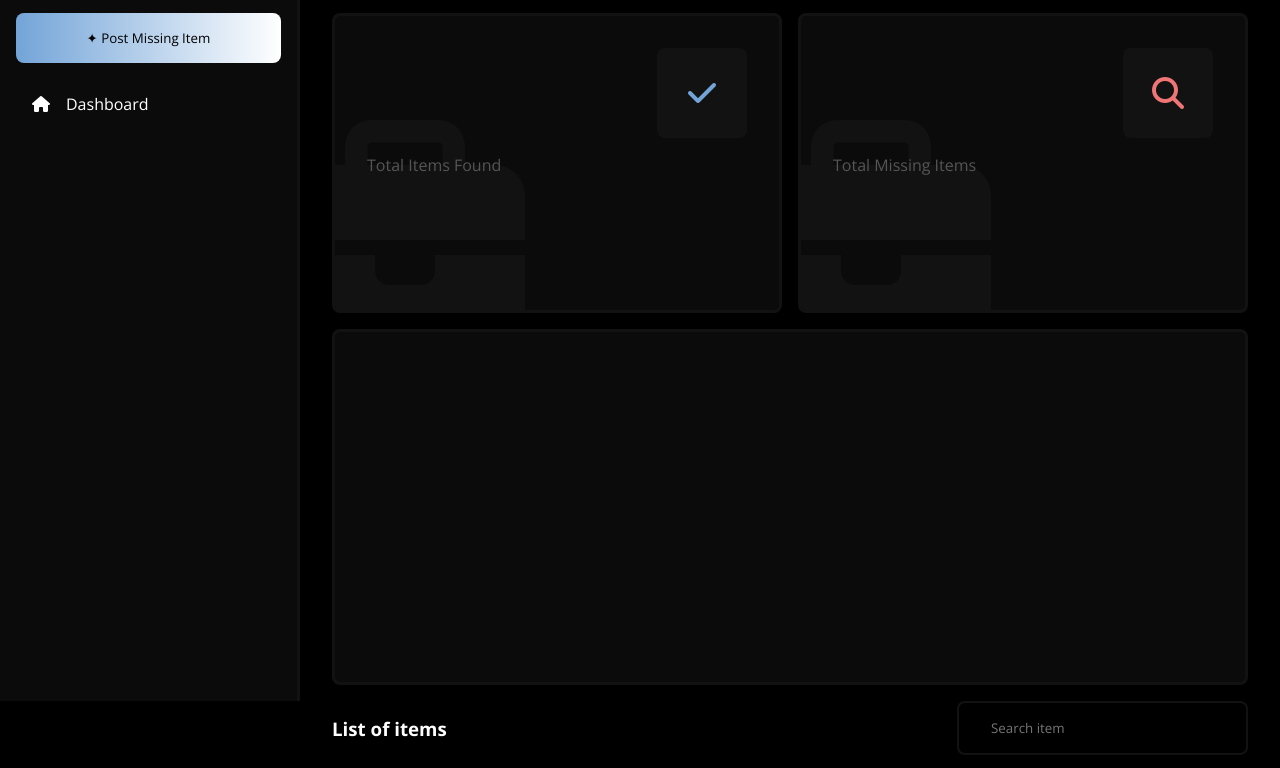
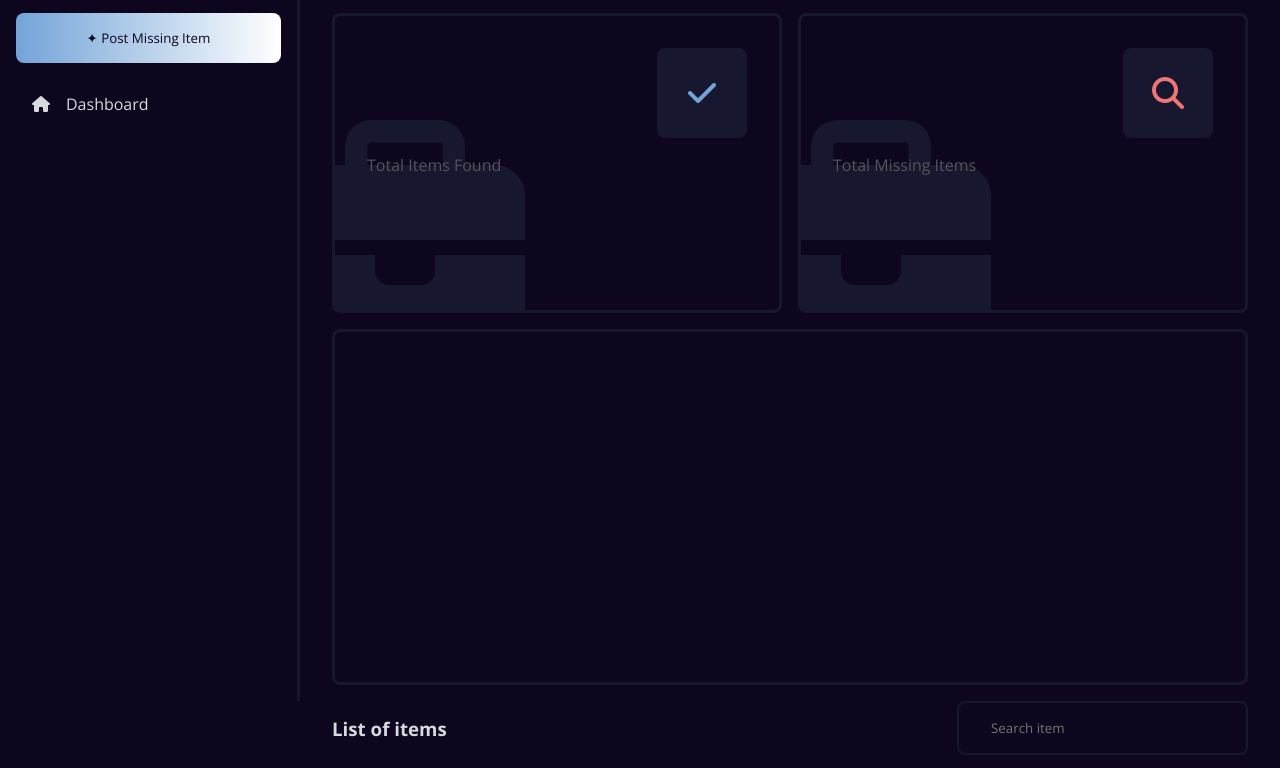
Before and after one commit to Kristenz24/UAware-V2, a plain HTML site: page frontend/index.html in a window 1280 px wide. Shown: the part 99-867 px from the top of the page. Drawn offline with nearby package versions, Linux system fonts and the light colour scheme; no server answers.

Commit message:
Update global.css

```diff
--- a/frontend/public/css/global.css
+++ b/frontend/public/css/global.css
@@ -23,10 +23,17 @@
     --fs-main-header        : 1.5rem; /* = 24px */
     --fs-sub-header         : 1.1rem;
 
-    --clr-bg                : #000000;
-    --clr-primary-surface   : #0B0B0B;
-    --clr-secondary-surface : #121212;
-    --clr-text              : #FFFFFF;
+/*     --clr-bg                : #000000; */
+/*     --clr-primary-surface   : #0B0B0B; */
+/*     --clr-secondary-surface : #121212; */
+/*     --clr-text              : #FFFFFF; */
+
+    --clr-bg                : #0E051F;
+    --clr-primary-surface   : #0E051F;
+    --clr-secondary-surface : #17172F;
+    --clr-text              : #D7DADC;
+
+
     --clr-missing-highlight : #F1515E;
     --clr-found-highlight   : #AEFB2A;
     --clr-inactive-link     : #555555;
```
